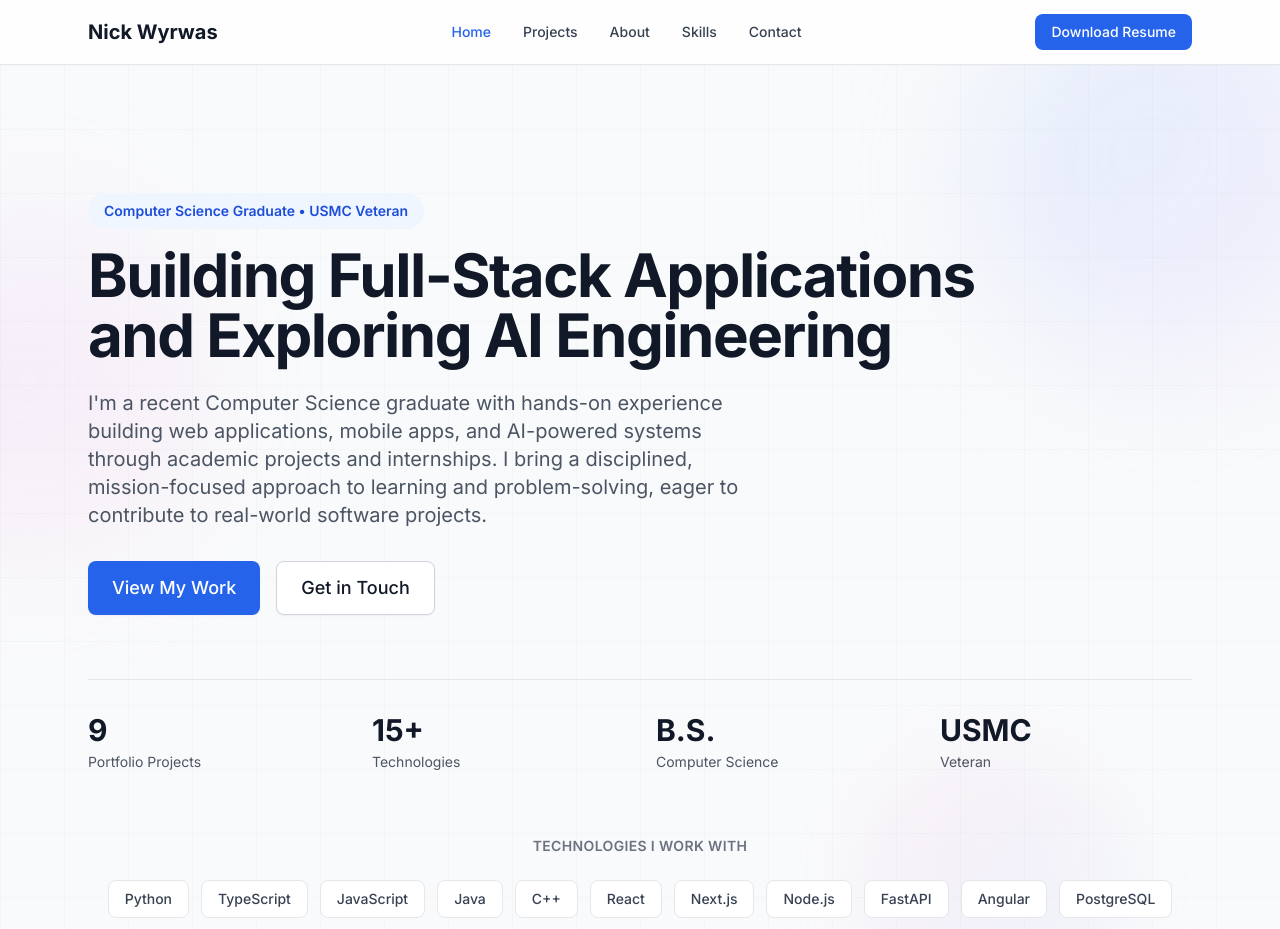
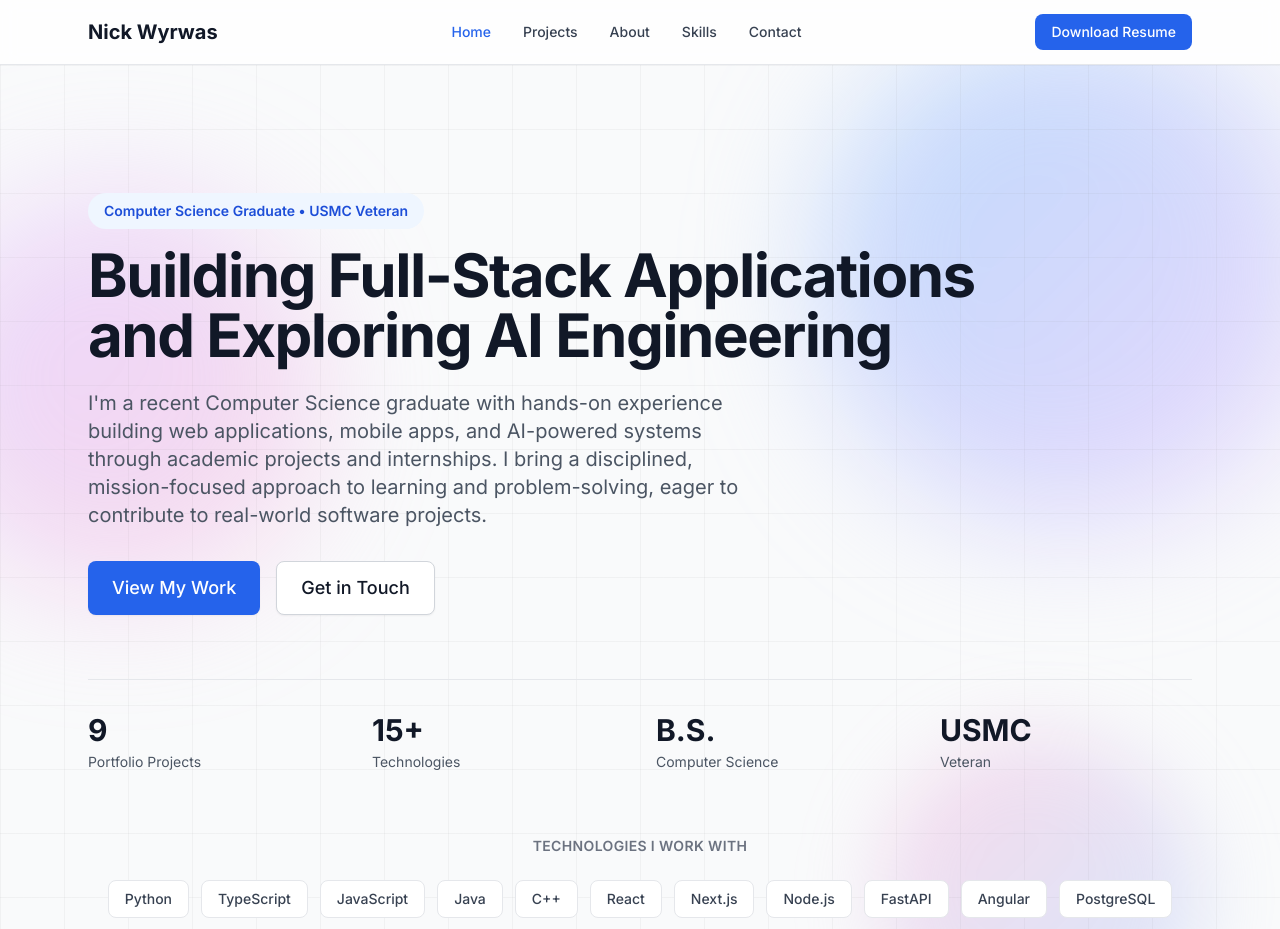
Before and after one commit to nwyrwas/Portfolio, a Next.js app: page / in a window 1280 px wide. Shown: the top 929 px of the page. Built offline with nearby package versions, Linux system fonts and the light colour scheme.

Commit message:
background changes

```diff
--- a/app/page.tsx
+++ b/app/page.tsx
@@ -11,19 +11,19 @@ export default function Home() {
     <>
       {/* Hero Section */}
       <Section background="none" className="pt-20 md:pt-32 relative overflow-hidden">
-        {/* Subtle Geometric Shapes Background */}
+        {/* Geometric Shapes Background - More Visible */}
         <div className="absolute inset-0 -z-10 overflow-hidden">
           {/* Large blue orb - top right */}
-          <div className="absolute -top-20 -right-20 w-96 h-96 bg-gradient-to-br from-blue-200/40 to-purple-200/30 rounded-full blur-3xl"></div>
+          <div className="absolute -top-10 -right-10 w-[500px] h-[500px] bg-gradient-to-br from-blue-300/60 to-purple-300/50 rounded-full blur-3xl"></div>
 
           {/* Medium purple orb - left */}
-          <div className="absolute top-40 -left-32 w-80 h-80 bg-gradient-to-br from-purple-200/30 to-pink-200/25 rounded-full blur-3xl"></div>
+          <div className="absolute top-32 -left-20 w-[400px] h-[400px] bg-gradient-to-br from-purple-300/50 to-pink-300/40 rounded-full blur-3xl"></div>
 
           {/* Small pink accent - bottom right */}
-          <div className="absolute bottom-20 right-40 w-64 h-64 bg-gradient-to-br from-pink-200/25 to-blue-200/20 rounded-full blur-2xl"></div>
+          <div className="absolute bottom-10 right-20 w-80 h-80 bg-gradient-to-br from-pink-300/40 to-blue-300/35 rounded-full blur-2xl"></div>
 
           {/* Subtle grid pattern overlay */}
-          <div className="absolute inset-0 bg-[linear-gradient(to_right,#8080800a_1px,transparent_1px),linear-gradient(to_bottom,#8080800a_1px,transparent_1px)] bg-[size:64px_64px]"></div>
+          <div className="absolute inset-0 bg-[linear-gradient(to_right,#80808012_1px,transparent_1px),linear-gradient(to_bottom,#80808012_1px,transparent_1px)] bg-[size:64px_64px]"></div>
         </div>
 
         <div className="max-w-4xl relative z-10">
```
Also changed, not shown: 1 other file (tests, documents, lock files or other folders).
